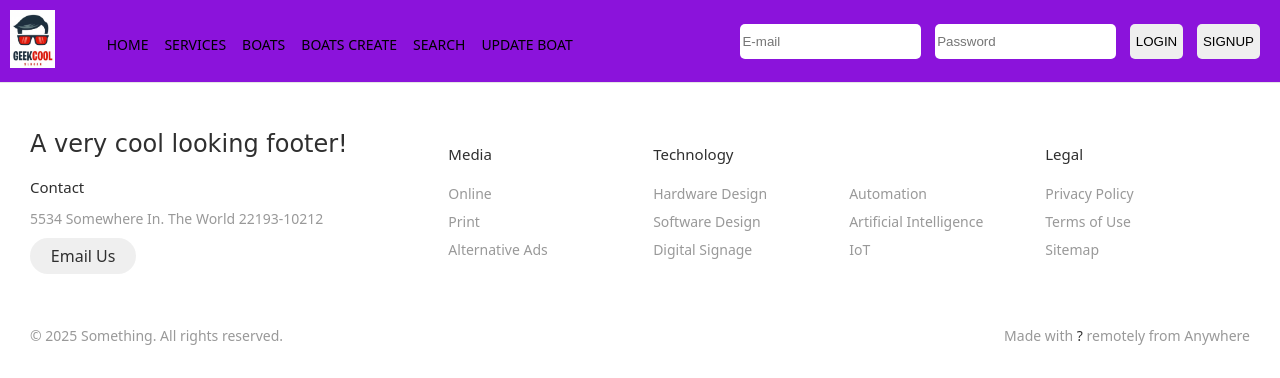
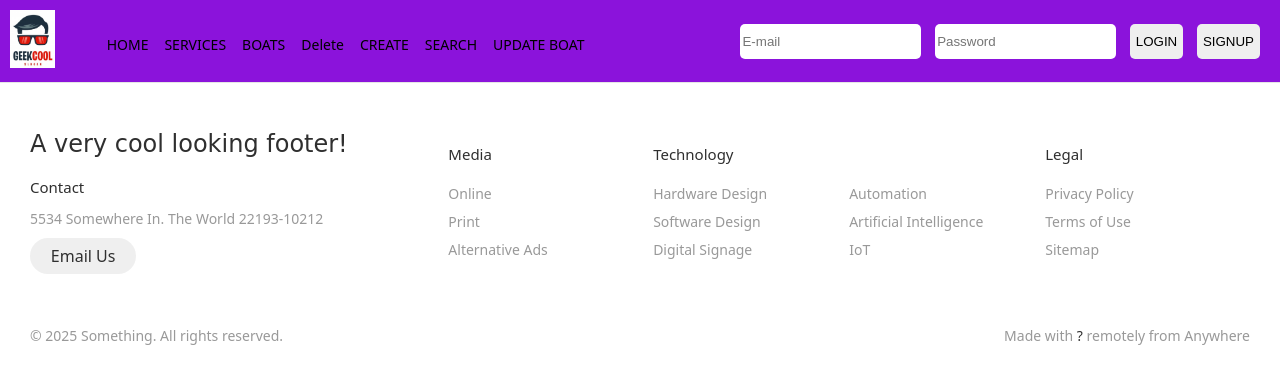
Before and after one commit to mattthew-ui/flask-test, a Flask app: page /base in a window 1280 px wide. Shown: the top 378 px of the page. Run offline with Flask 3, Linux system fonts and the light colour scheme.

Commit message:
could not getting the the sortcuts working

```diff
--- a/templates/base.html
+++ b/templates/base.html
@@ -15,10 +15,10 @@
             <li><a>HOME</a></li>
             <li>SERVICES</li>
             <li><a href="{{ url_for('boat') }}">BOATS</a></li>
-
-            <li><a href="{{ url_for('boat') }}">BOATS CREATE</a></li></li>
-            <li><a href="{{ url_for('boat') }}">SEARCH</a></li>
-            <li><a href="{{ url_for('boat') }}">UPDATE BOAT</a></li>
+            <li>Delete</li>
+            <li> CREATE</li></li>
+            <li>SEARCH</li>
+            <li>UPDATE BOAT</li>
           </ul>
         </div>
 
```
